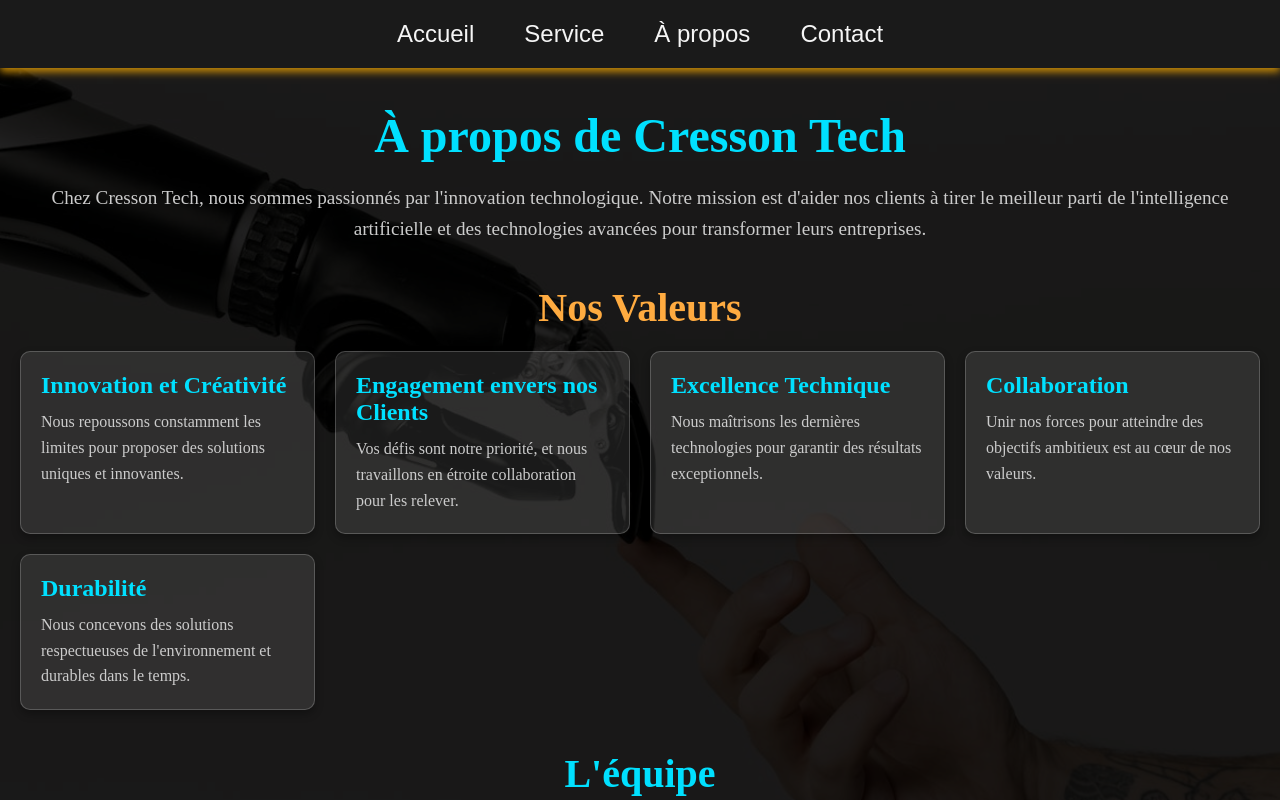
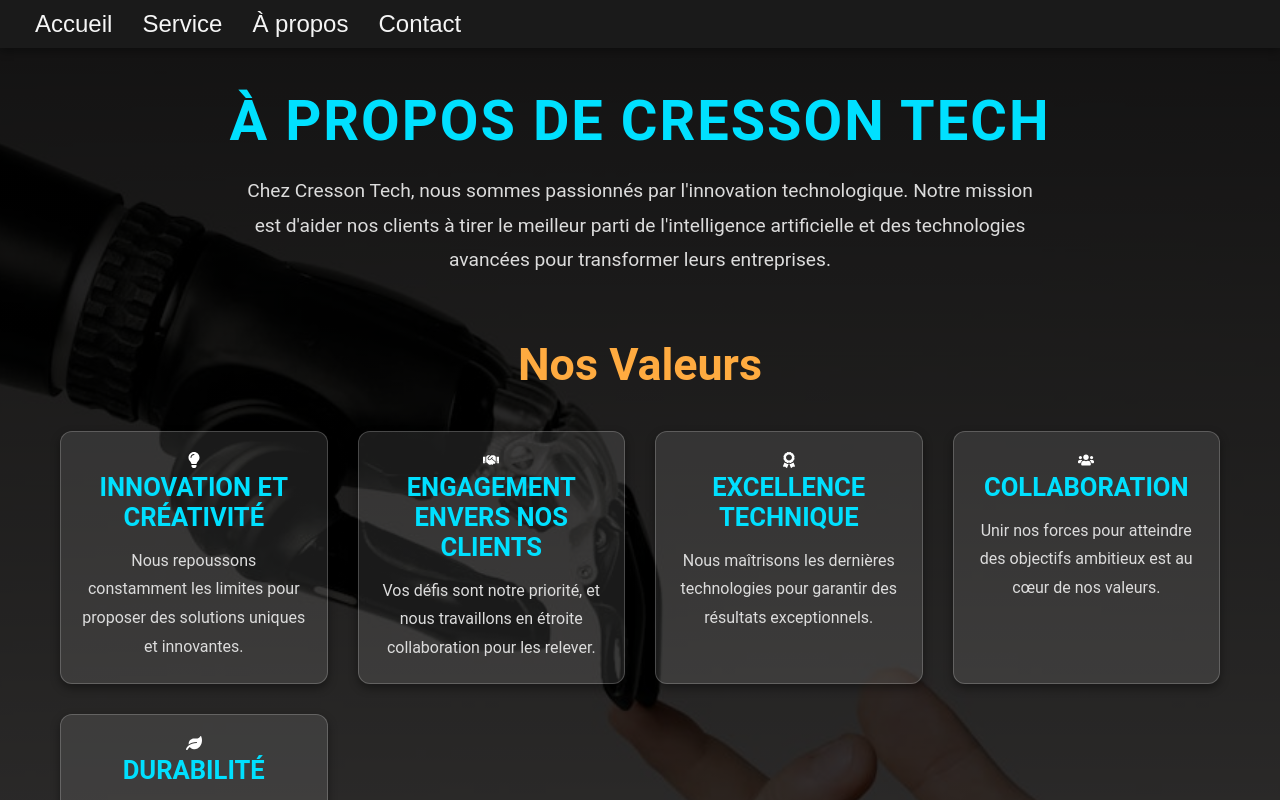
Before and after one commit to creacress/web-cresson-tech, a Next.js app: page /about in a window 1280 px wide. Shown: the top 800 px of the page. Built offline with nearby package versions, Linux system fonts and the light colour scheme.

Commit message:
Page Contact fait + recap Footer + rajout de react icons

```diff
--- a/package.json
+++ b/package.json
@@ -12,7 +12,8 @@
     "@fortawesome/fontawesome-free": "^6.7.2",
     "next": "15.1.3",
     "react": "^19.0.0",
-    "react-dom": "^19.0.0"
+    "react-dom": "^19.0.0",
+    "react-icons": "^5.4.0"
   },
   "devDependencies": {
     "@eslint/eslintrc": "^3",
--- a/src/app/about.module.css
+++ b/src/app/about.module.css
@@ -5,7 +5,7 @@
   align-items: center;
   min-height: 100vh;
   padding: 40px 20px;
-  font-family: "Play", serif;
+  font-family: "Roboto", sans-serif;
   background: url("/robot_humain_main.jpg") no-repeat center center;
   background-size: cover;
   color: #ffffff;
@@ -18,115 +18,129 @@
   left: 0;
   width: 100%;
   height: 100%;
-  background: rgba(0, 0, 0, 0.87); /* Overlay sombre avec opacité ajustée */
+  background: linear-gradient(180deg, rgba(0, 0, 0, 0.9) 0%, rgba(0, 0, 0, 0.7) 100%);
   z-index: 0;
 }
 .mainContent {
-  z-index: 1; /* Contenu au-dessus de l'overlay */
+  z-index: 1;
   width: 100%;
+  max-width: 1200px;
+  margin: auto;
 }
 
 /* Section Hero */
 .hero {
   text-align: center;
-  margin-bottom: 40px;
+  margin-bottom: 60px;
   animation: fadeIn 1.5s ease-in-out;
 }
 
 .hero h1 {
-  font-size: 3rem;
-  color: #00e0ff; /* Bleu clair pour un effet moderne */
+  font-size: 3.5rem;
+  color: #00e0ff;
   margin-bottom: 20px;
+  text-transform: uppercase;
+  letter-spacing: 2px;
 }
 
 .heroText {
   font-size: 1.2rem;
-  line-height: 1.6;
-  color: #cccccc; /* Gris clair pour une lisibilité optimale */
+  line-height: 1.8;
+  color: #dcdcdc;
+  max-width: 800px;
+  margin: auto;
 }
 
 /* Section Valeurs */
 .values {
   text-align: center;
-  margin: 40px 0;
-  animation: fadeIn 1.5s ease-in-out;
+  margin: 60px 0;
+  animation: fadeIn 2s ease-in-out;
 }
 
 .values h2 {
-  font-size: 2.5rem;
-  color: #ffab40; /* Orange doux pour un contraste agréable */
-  margin-bottom: 20px;
+  font-size: 2.8rem;
+  color: #ffab40;
+  margin-bottom: 40px;
 }
 
 .valuesGrid {
   display: grid;
   grid-template-columns: repeat(auto-fit, minmax(250px, 1fr));
-  gap: 20px;
+  gap: 30px;
+  padding: 0 20px;
 }
 
 .valueCard {
   background: rgba(255, 255, 255, 0.1);
   border: 1px solid rgba(255, 255, 255, 0.2);
-  border-radius: 10px;
+  border-radius: 12px;
   padding: 20px;
-  text-align: left;
-  box-shadow: 0px 4px 8px rgba(0, 0, 0, 0.3);
+  text-align: center;
+  box-shadow: 0px 4px 10px rgba(0, 0, 0, 0.4);
   transition: transform 0.3s ease, box-shadow 0.3s ease;
 }
 
 .valueCard:hover {
-  transform: scale(1.05);
-  box-shadow: 0px 6px 12px rgba(0, 0, 0, 0.5);
+  transform: translateY(-10px);
+  box-shadow: 0px 6px 15px rgba(0, 0, 0, 0.6);
 }
 
 .valueCard h3 {
-  font-size: 1.5rem;
-  color: #00e0ff; /* Harmonisé avec le bleu clair du titre */
-  margin-bottom: 10px;
+  font-size: 1.6rem;
+  color: #00e0ff;
+  margin-bottom: 15px;
+  text-transform: uppercase;
 }
 
 .valueCard p {
   font-size: 1rem;
-  color: #cccccc;
-  line-height: 1.6;
+  color: #dcdcdc;
+  line-height: 1.8;
 }
 
 /* Section Équipe */
 .team {
   text-align: center;
-  margin: 40px 0;
-  animation: fadeIn 1.5s ease-in-out;
+  margin: 60px 0;
+  animation: fadeIn 2.5s ease-in-out;
 }
 
 .team h2 {
-  font-size: 2.5rem;
-  color: #00e0ff; /* Couleur uniforme pour les titres principaux */
-  margin-bottom: 20px;
+  font-size: 2.8rem;
+  color: #00e0ff;
+  margin-bottom: 40px;
 }
 
 .teamGrid {
   display: grid;
   grid-template-columns: repeat(auto-fit, minmax(200px, 1fr));
-  gap: 20px;
+  gap: 30px;
+  padding: 0 20px;
 }
 
 .teamMember {
   text-align: center;
   color: #e0e0e0;
+  transition: transform 0.3s ease;
+}
+
+.teamMember:hover {
+  transform: scale(1.05);
 }
 
 .teamMember img {
   width: 120px;
   height: 120px;
   border-radius: 50%;
-  margin-bottom: 10px;
-  box-shadow: 0 4px 8px rgba(0, 0, 0, 0.5);
+  margin-bottom: 15px;
+  box-shadow: 0 6px 12px rgba(0, 0, 0, 0.5);
 }
 
 .teamMember h3 {
-  font-size: 1.3rem;
+  font-size: 1.4rem;
   margin: 10px 0 5px;
-  color: #ffab40; /* Orange doux pour différencier les sous-titres */
+  color: #ffab40;
 }
 
 .teamMember p {
@@ -139,33 +153,33 @@
   display: flex;
   justify-content: center;
   gap: 20px;
-  margin-top: 40px;
+  margin-top: 60px;
 }
 
 .primaryCta {
-  background: #00e0ff;
+  background: linear-gradient(90deg, #00e0ff, #008bb3);
   color: #ffffff;
-  padding: 12px 30px;
+  padding: 14px 35px;
   border-radius: 25px;
   text-decoration: none;
-  font-size: 1rem;
+  font-size: 1.1rem;
   font-weight: bold;
   transition: background-color 0.3s ease, transform 0.2s ease;
 }
 
 .primaryCta:hover {
-  background: #008bb3;
-  transform: scale(1.05);
+  background: linear-gradient(90deg, #008bb3, #00e0ff);
+  transform: scale(1.1);
 }
 
 .secondaryCta {
   background: transparent;
   color: #00e0ff;
-  padding: 12px 30px;
+  padding: 14px 35px;
   border: 2px solid #00e0ff;
   border-radius: 25px;
   text-decoration: none;
-  font-size: 1rem;
+  font-size: 1.1rem;
   font-weight: bold;
   transition: all 0.3s ease;
 }
--- a/src/app/about/page.js
+++ b/src/app/about/page.js
@@ -1,5 +1,5 @@
-// about/page.js
 import styles from "../about.module.css";
+import { FaLightbulb, FaHandshake, FaAward, FaUsers, FaLeaf } from "react-icons/fa";
 
 export default function About() {
   return (
@@ -20,22 +20,27 @@
           <h2>Nos Valeurs</h2>
           <div className={styles.valuesGrid}>
             <div className={styles.valueCard}>
+              <FaLightbulb className={styles.icon} />
               <h3>Innovation et Créativité</h3>
               <p>Nous repoussons constamment les limites pour proposer des solutions uniques et innovantes.</p>
             </div>
             <div className={styles.valueCard}>
+              <FaHandshake className={styles.icon} />
               <h3>Engagement envers nos Clients</h3>
               <p>Vos défis sont notre priorité, et nous travaillons en étroite collaboration pour les relever.</p>
             </div>
             <div className={styles.valueCard}>
+              <FaAward className={styles.icon} />
               <h3>Excellence Technique</h3>
               <p>Nous maîtrisons les dernières technologies pour garantir des résultats exceptionnels.</p>
             </div>
             <div className={styles.valueCard}>
+              <FaUsers className={styles.icon} />
               <h3>Collaboration</h3>
               <p>Unir nos forces pour atteindre des objectifs ambitieux est au cœur de nos valeurs.</p>
             </div>
             <div className={styles.valueCard}>
+              <FaLeaf className={styles.icon} />
               <h3>Durabilité</h3>
               <p>Nous concevons des solutions respectueuses de l'environnement et durables dans le temps.</p>
             </div>
--- a/src/app/component/Footer/Footer.jsx
+++ b/src/app/component/Footer/Footer.jsx
@@ -20,7 +20,7 @@
                   <a href="/contact" className={styles.primaryCta}>
                     Contacter un expert
                   </a>
-                  <a href="https://www.malt.fr" target="_blank" rel="noopener noreferrer" className={styles.maltButton}>
+                  <a href="https://www.malt.fr/profile/alexiscresson" target="_blank" rel="noopener noreferrer" className={styles.maltButton}>
                     Malt
                   </a>
                 </div>
@@ -32,7 +32,7 @@
                   </a>
                 </p>
                 <p>
-                  <a href="https://www.linkedin.com" target="_blank" rel="noopener noreferrer" className={styles.enhancedLink}>
+                  <a href="https://www.linkedin.com/in/alexis-cresson/" target="_blank" rel="noopener noreferrer" className={styles.enhancedLink}>
                     <i className="fab fa-linkedin"></i> LinkedIn
                   </a>
                 </p>
--- a/src/app/component/Header/Header.css
+++ b/src/app/component/Header/Header.css
@@ -1,41 +1,96 @@
+/* Conteneur principal */
 .headerNav {
   display: flex;
-  flex-direction: column; /* Par défaut, les liens sont empilés verticalement pour mobile */
+  justify-content: space-between;
   align-items: center;
-  gap: 10px; /* Réduit l'espacement sur mobile */
-  padding: 10px; /* Moins de padding sur mobile */
+  padding: 10px 20px;
   background-color: #1a1a1a;
   color: #f5f5f5;
-  font-size: 1rem;
-  box-shadow: 0px 4px 8px rgba(221, 153, 5, 0.884); /* Ombre claire subtile */
-  position: sticky; /* Fixe le header en haut */
+  box-shadow: 0px 4px 8px rgba(0, 0, 0, 0.3);
+  position: sticky;
   top: 0;
-  z-index: 1000; /* Assure que le header reste au-dessus des autres éléments */
+  z-index: 1000;
 }
 
-.headerNav a {
-  font-size: 1.2rem; /* Taille plus petite sur mobile */
+/* Hamburger icon */
+.hamburger {
+  display: flex;
+  flex-direction: column;
+  justify-content: center;
+  cursor: pointer;
+  gap: 5px;
+}
+
+.line {
+  width: 30px;
+  height: 3px;
+  background-color: #f5f5f5;
+  transition: all 0.3s ease;
+}
+
+/* Animation pour le menu ouvert */
+.line.open:nth-child(1) {
+  transform: rotate(45deg) translateY(8px);
+}
+
+.line.open:nth-child(2) {
+  opacity: 0;
+}
+
+.line.open:nth-child(3) {
+  transform: rotate(-45deg) translateY(-8px);
+}
+
+/* Menu déroulant */
+.menu {
+  display: none; /* Masqué par défaut */
+  flex-direction: column;
+  position: absolute;
+  top: 60px;
+  left: 0;
+  width: 100%;
+  background-color: #1a1a1a;
+  box-shadow: 0px 4px 8px rgba(0, 0, 0, 0.3);
+  text-align: center;
+  z-index: 999;
+}
+
+.menu a {
+  padding: 15px 0;
+  font-size: 1.2rem;
   color: #f5f5f5;
   text-decoration: none;
-  margin: 10px 0; /* Espacement vertical sur mobile */
-  transition: color 0.2s ease;
+  border-bottom: 1px solid rgba(255, 255, 255, 0.1);
+  transition: background-color 0.2s ease;
 }
 
-.headerNav a:hover {
-  color: #00bfff;
+.menu a:hover {
+  background-color: #333;
 }
 
-/* Styles pour les écrans plus larges */
+/* Menu visible lorsque ouvert */
+.menuOpen {
+  display: flex; /* Passe en flex lorsqu'il est ouvert */
+}
+
+/* Media query pour les écrans larges */
 @media (min-width: 768px) {
-  .headerNav {
-    flex-direction: row; /* Passe à un affichage horizontal sur tablette et plus */
-    justify-content: center; /* Centre les liens */
-    gap: 20px; /* Augmente l'espacement entre les liens */
-    padding: 20px; /* Augmente le padding */
+  .hamburger {
+    display: none; /* Cacher le hamburger sur grand écran */
   }
 
-  .headerNav a {
-    font-size: 1.5rem; /* Taille plus grande pour les écrans plus larges */
-    margin: 0 15px; /* Espacement horizontal sur tablette et plus */
+  .menu {
+    display: flex;
+    flex-direction: row;
+    position: static; /* Menu horizontal classique */
+    width: auto;
+    box-shadow: none;
+  }
+
+  .menu a {
+    padding: 0;
+    margin: 0 15px;
+    border: none;
+    font-size: 1.5rem;
   }
 }
--- a/src/app/component/Header/Header.js
+++ b/src/app/component/Header/Header.js
@@ -1,4 +1,7 @@
+"use client";
+
 import Link from "next/link";
+import { useState } from "react";
 import "./Header.css";
 
 export const metadata = {
@@ -7,15 +10,36 @@
 };
 
 export default function RootLayout({ children }) {
+  const [menuOpen, setMenuOpen] = useState(false);
+
+  const toggleMenu = () => {
+    setMenuOpen(!menuOpen);
+  };
+
   return (
     <html lang="fr">
       <body>
         <header>
           <nav className="headerNav">
-            <Link href="/">Accueil</Link>
-            <Link href="/services">Service</Link>
-            <Link href="/about">À propos</Link>
-            <Link href="/contact">Contact</Link>
+            <div className="hamburger" onClick={toggleMenu}>
+              <span className={`line ${menuOpen ? "open" : ""}`}></span>
+              <span className={`line ${menuOpen ? "open" : ""}`}></span>
+              <span className={`line ${menuOpen ? "open" : ""}`}></span>
+            </div>
+            <div className={`menu ${menuOpen ? "menuOpen" : ""}`}>
+              <Link href="/" onClick={() => setMenuOpen(false)}>
+                Accueil
+              </Link>
+              <Link href="/services" onClick={() => setMenuOpen(false)}>
+                Service
+              </Link>
+              <Link href="/about" onClick={() => setMenuOpen(false)}>
+                À propos
+              </Link>
+              <Link href="/contact" onClick={() => setMenuOpen(false)}>
+                Contact
+              </Link>
+            </div>
           </nav>
         </header>
         {children}
--- a/src/app/services/page.js
+++ b/src/app/services/page.js
@@ -1,4 +1,4 @@
-import styles from "./home.module.css";
+import styles from "../ServicePage.module.css";
 
 
 export default function Service() {
```
Also changed, not shown: src/app/ServicePage.module.css (+70 -27 lines), src/app/contact.module.css (+85 -14 lines), src/app/contact/page.js (+74 -42 lines), src/app/home.module.css (+49 -45 lines), 1 other file (tests, documents, lock files or other folders).
